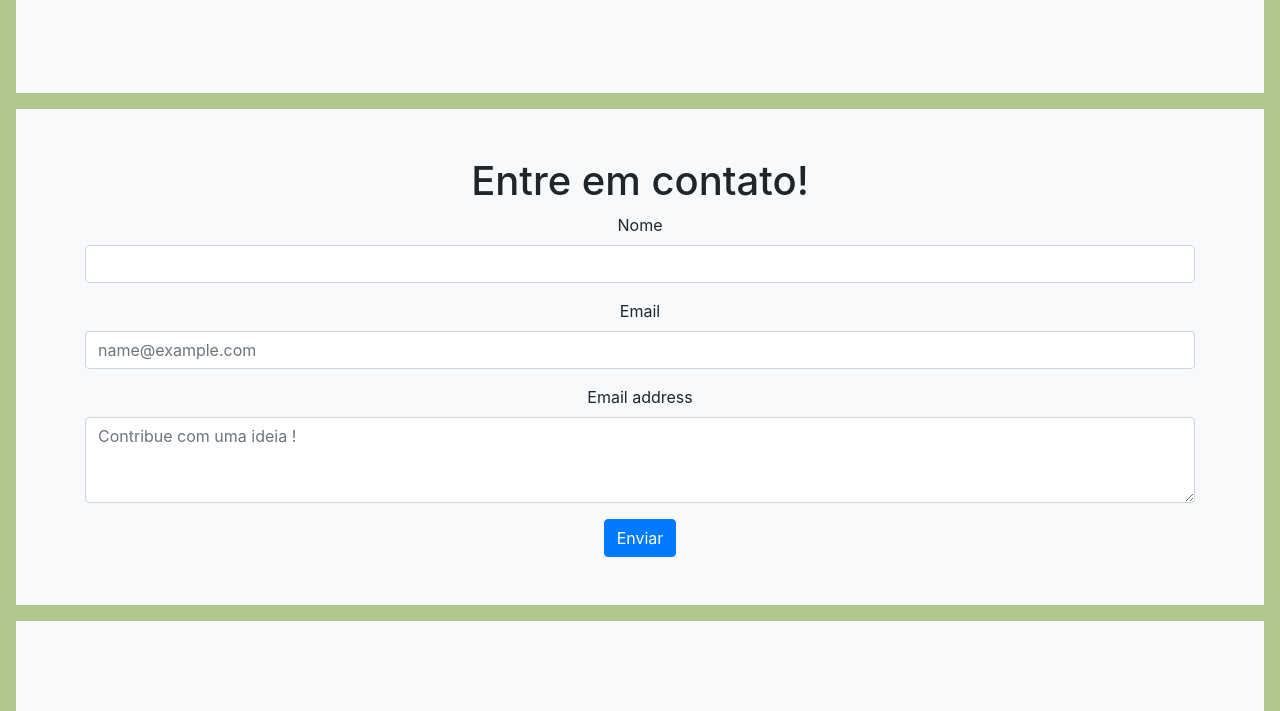
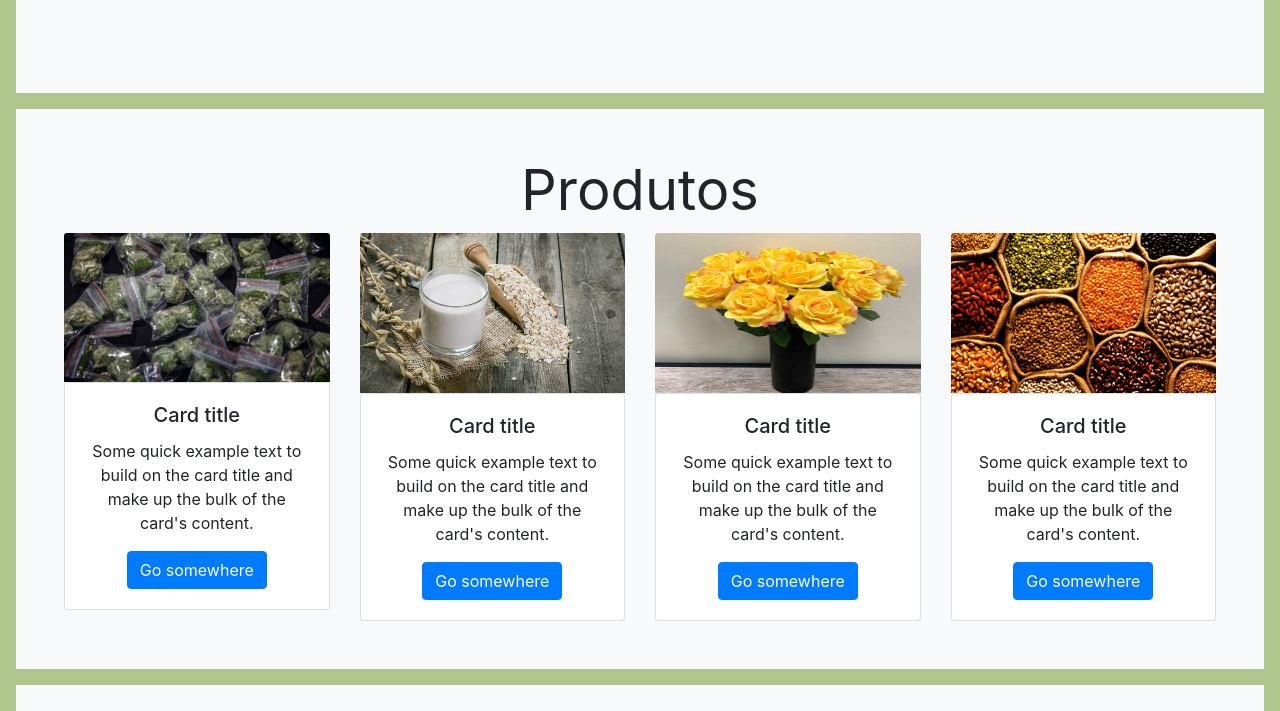
Before and after one commit to AnaBrando/Coletivo-2.0, a website: page index.html in a window 1280 px wide. Shown: the part 673-1384 px from the top of the page. Drawn offline with Linux system fonts and the light colour scheme.

Commit message:
Produtos

```diff
--- a/index.html
+++ b/index.html
@@ -17,9 +17,9 @@
 <body>
     <nav class="navbar navbar-expand-lg sticky-top">
         <div class="container">
+            <img src="public/img/logo1.png" id="logo" width="130" class="img-fluid">
             <div class="row">
                 <div class="col-md-12 col-sm-12">
-                    <img src="public/img/logo1.png" width="130">
                     <button class="navbar-toggler" style="background-color: aliceblue;" type="button" data-toggle="collapse" data-target="#conteudoNavbarSuportado" aria-controls="conteudoNavbarSuportado" aria-expanded="false" aria-label="Alterna navegação">
                         <i class="fa fa-align-justify" style="font-size:30px;color:black;"></i>
                     </button>
@@ -48,10 +48,55 @@
             <h1 class="display-4 font-weight-normal">Bem vindos ao coletivo</h1>
             <p class="lead font-weight-normal">And an even wittier subheading to boot. Jumpstart your marketing efforts
                 with this example based on Apple's marketing pages.</p>
-            <a class="btn btn-outline-secondary" href="#"><i class="fas fa-shopping-cart"></i>Nossa loja</a>
+            <a class="btn btn-outline-success" href="#"><i class="fa fa-shopping-cart"></i><span>Nossa loja</span></a>
         </div>
         <div class="product-device shadow-sm d-none d-md-block"></div>
         <div class="product-device product-device-2 shadow-sm d-none d-md-block"></div>
+    </div>
+    <div class="position-relative overflow-hidden p-3 p-md-5 m-md-3 text-center bg-light">
+            <h1 class="display-4 font-weight-normal">Produtos</h1>
+            <div class="row">
+                <div class="col-md-3 col-sm-3">
+                    <img class="card-img-top" src="public/img/maconha.jpg" alt="Card image cap" width="300">
+                    <div class="card">
+                        <div class="card-body">
+                          <h5 class="card-title">Card title</h5>
+                          <p class="card-text">Some quick example text to build on the card title and make up the bulk of the card's content.</p>
+                          <a href="#" class="btn btn-primary">Go somewhere</a>
+                        </div>
+                      </div>
+                </div>
+                <div class="col-md-3 col-sm-3">
+                    <img class="card-img-top" src="public/img/leiteAveia.jpg" alt="Card image cap" width="300" height="160">
+                    <div class="card">
+                        <div class="card-body">
+                          <h5 class="card-title">Card title</h5>
+                          <p class="card-text">Some quick example text to build on the card title and make up the bulk of the card's content.</p>
+                          <a href="#" class="btn btn-primary">Go somewhere</a>
+                        </div>
+                      </div>
+                </div>
+                <div class="col-md-3 col-sm-3">
+                    <img class="card-img-top" src="public/img/produto.jpg" alt="Card image cap" width="300" height="160">
+                    <div class="card">
+                        <div class="card-body">
+                          <h5 class="card-title">Card title</h5>
+                          <p class="card-text">Some quick example text to build on the card title and make up the bulk of the card's content.</p>
+                          <a href="#" class="btn btn-primary">Go somewhere</a>
+                        </div>
+                      </div>
+                </div>
+                <div class="col-md-3 col-sm-3">
+                    <img class="card-img-top" src="public/img/semente.png" alt="Card image cap" width="300" height="160">
+                    <div class="card">
+                        <div class="card-body">
+                          <h5 class="card-title">Card title</h5>
+                          <p class="card-text">Some quick example text to build on the card title and make up the bulk of the card's content.</p>
+                          <a href="#" class="btn btn-primary">Go somewhere</a>
+                        </div>
+                      </div>
+                </div>
+            </div>
     </div>
     <div class="position-relative overflow-hidden p-3 p-md-5 m-md-3 text-center bg-light">
         <h1 class="text-center">Entre em contato!</h1>
```
Also changed, not shown: public/img/leiteAveia.jpg (added), public/img/maconha.jpg (added), public/img/produto.jpg (added), public/img/semente.png (added).
